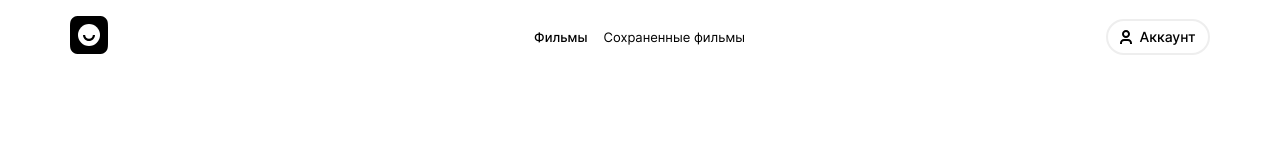
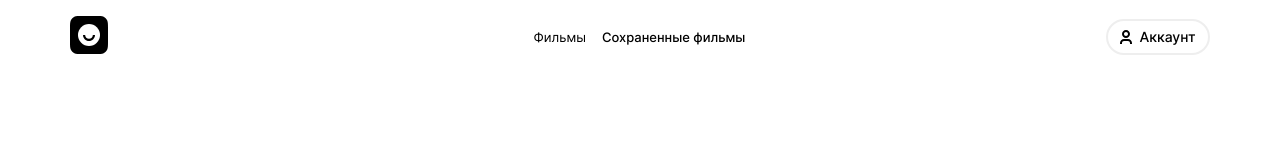
Before and after one commit to TearsOprah/movies-explorer-frontend, a React (Create React App) app: page /saved-movies in a window 1280 px wide. Shown: the top 142 px of the page. Built offline with nearby package versions, Linux system fonts and the light colour scheme.

Commit message:
feat: отображение активной ссылки в навигации

```diff
--- a/src/components/Navigation/Navigation.jsx
+++ b/src/components/Navigation/Navigation.jsx
@@ -1,15 +1,20 @@
 import './Navigation.css'
 import ProfileButton from "../ProfileButton/ProfileButton";
-import { Link } from 'react-router-dom';
+import { Link, useLocation } from 'react-router-dom';
 export default function Navigation({ isMenuOpen, closeMenu, toggleMenu }) {
+
+  // определяем активный путь для накидывания класса на активный элемент навигации
+  const location = useLocation();
+  const activePage = location.pathname;
+
   return (
     <nav className="navigation">
       <div className={`navigation__container ${isMenuOpen ? 'navigation__container_active' : ''}`}>
         {isMenuOpen && <button className="close-button animation-transition hovered-button" onClick={closeMenu}></button>}
         <ul className={'navigation__list'}>
-          <li className="navigation__item navigation__item_hidden animation-transition hovered-link"><Link to={'/'}>Главная</Link></li>
-          <li className="navigation__item navigation__item_active animation-transition hovered-link"><Link to={'/movies'}>Фильмы</Link></li>
-          <li className="navigation__item animation-transition hovered-link"><Link to={'/saved-movies'}>Сохраненные фильмы</Link></li>
+          <li className={`navigation__item navigation__item_hidden animation-transition hovered-link ${activePage === '/' ? 'navigation__item_active' : ''}`}><Link to={'/'}>Главная</Link></li>
+          <li className={`navigation__item animation-transition hovered-link ${activePage === '/movies' ? 'navigation__item_active' : ''}`}><Link to={'/movies'}>Фильмы</Link></li>
+          <li className={`navigation__item animation-transition hovered-link ${activePage === '/saved-movies' ? 'navigation__item_active' : ''}`}><Link to={'/saved-movies'}>Сохраненные фильмы</Link></li>
         </ul>
         {isMenuOpen && <ProfileButton />}
       </div>
```
